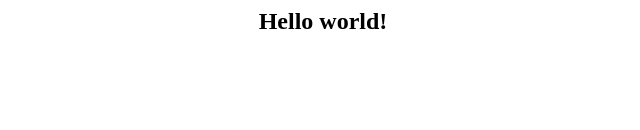
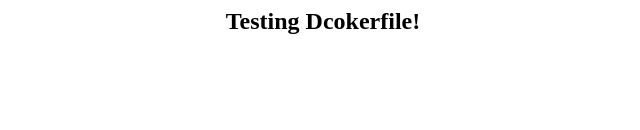
Before and after one commit to Azharbhaigit/project-testing, a plain HTML site: page index.html in a window 1280 px wide. Shown: the top 130 px of the page, without its empty margins (317-957 px from the left). Drawn offline with Linux system fonts and the light colour scheme.

Commit message:
testing develop

```diff
--- a/index.html
+++ b/index.html
@@ -3,6 +3,6 @@
 <title> Intellipaat </title>
 </head>
 <body style = "background-image:url('images/github3.jpg'); background-size: 100%">
-<h2 ALIGN=CENTER>Hello world!</h2>
+<h2 ALIGN=CENTER>Testing Dcokerfile!</h2>
 </body>
 </html>
```
